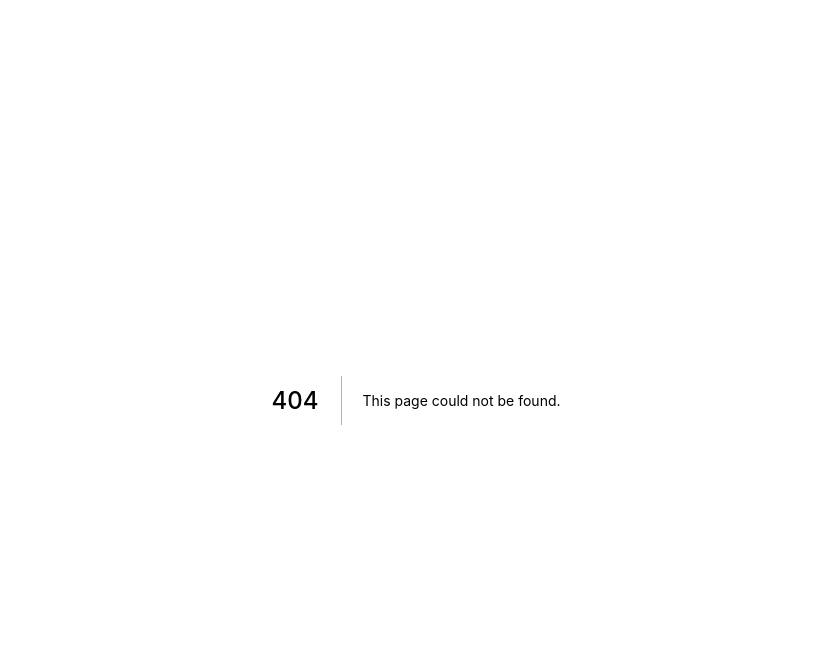
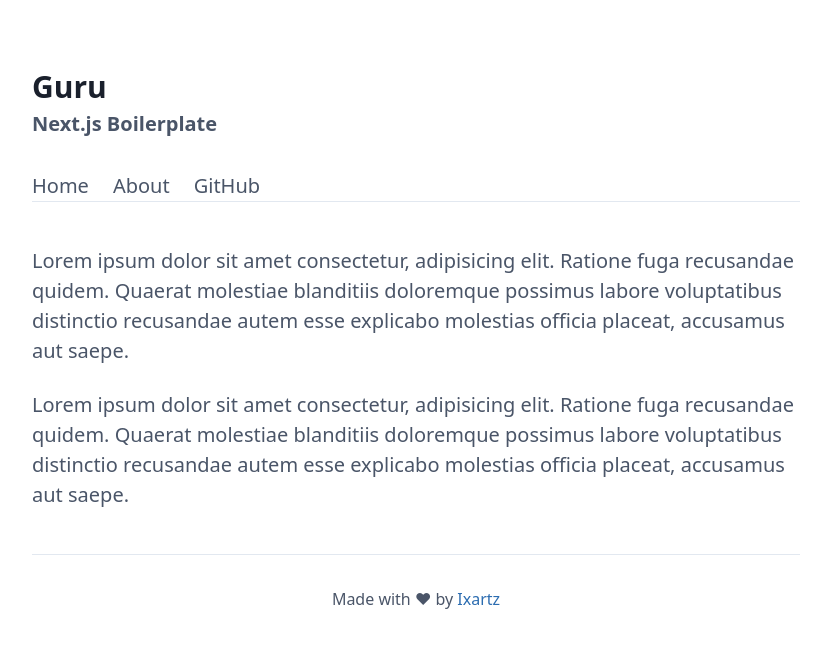
Before and after one commit to CyberWarrior1224/next.js-boilerplate, a Next.js app: page /about in a window 1280 px wide. Before the commit this address had no page. Shown: the top 648 px of the page, without its empty margins (224-1055 px from the left). Built offline with nearby package versions, Linux system fonts and the light colour scheme.

Commit message:
Add about page

```diff
--- /dev/null
+++ b/src/pages/about.tsx
@@ -0,0 +1,20 @@
+import React from 'react';
+
+import { Main } from '../templates/Main';
+
+const About = () => (
+  <Main>
+    <p>
+      Lorem ipsum dolor sit amet consectetur, adipisicing elit. Ratione fuga recusandae quidem.
+      Quaerat molestiae blanditiis doloremque possimus labore voluptatibus distinctio recusandae
+      autem esse explicabo molestias officia placeat, accusamus aut saepe.
+    </p>
+    <p>
+      Lorem ipsum dolor sit amet consectetur, adipisicing elit. Ratione fuga recusandae quidem.
+      Quaerat molestiae blanditiis doloremque possimus labore voluptatibus distinctio recusandae
+      autem esse explicabo molestias officia placeat, accusamus aut saepe.
+    </p>
+  </Main>
+);
+
+export default About;
```
